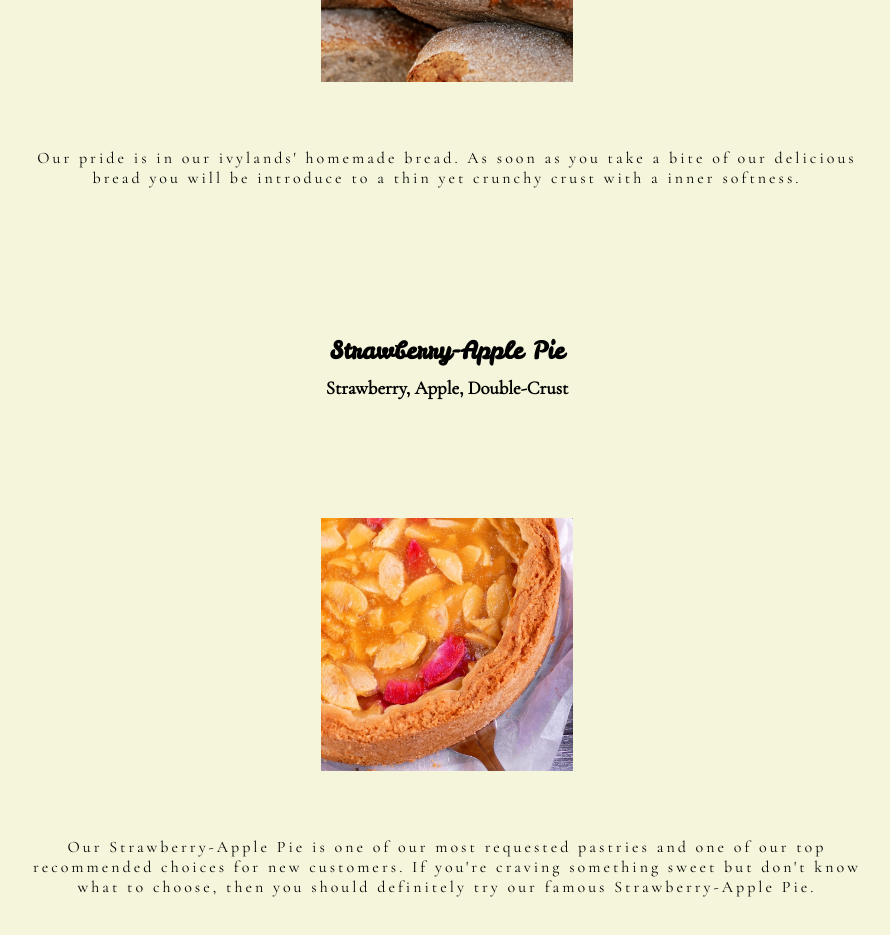
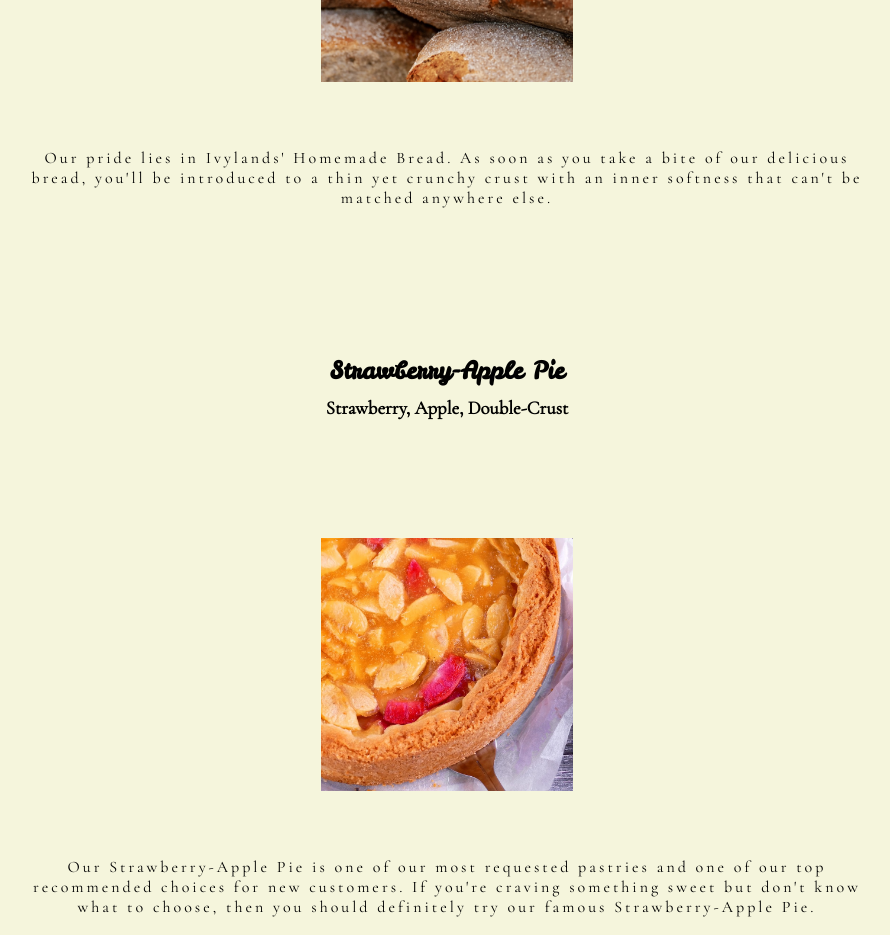
Before and after one commit to lets-get-this-bread/lets-get-this-bread.github.io, a plain HTML site: page selections.html in a window 1280 px wide. Shown: the part 1740-2675 px from the top of the page, without its empty margins (193-1083 px from the left). Drawn offline with nearby package versions, Linux system fonts and the light colour scheme.

Commit message:
update bread

```diff
--- a/selections.html
+++ b/selections.html
@@ -35,7 +35,7 @@
 	<img src="bread.jpg" class="pic">
 
 	<div class="guide">
-	<p>Our pride is in our ivylands' homemade bread. As soon as you take a bite of our delicious bread you will be introduce to a thin yet crunchy crust with a inner softness.</p>
+	<p>Our pride lies in Ivylands' Homemade Bread. As soon as you take a bite of our delicious bread, you'll be introduced to a thin yet crunchy crust with an inner softness that can't be matched anywhere else.</p>
 	</div>
 
 	<div class="details">
```
